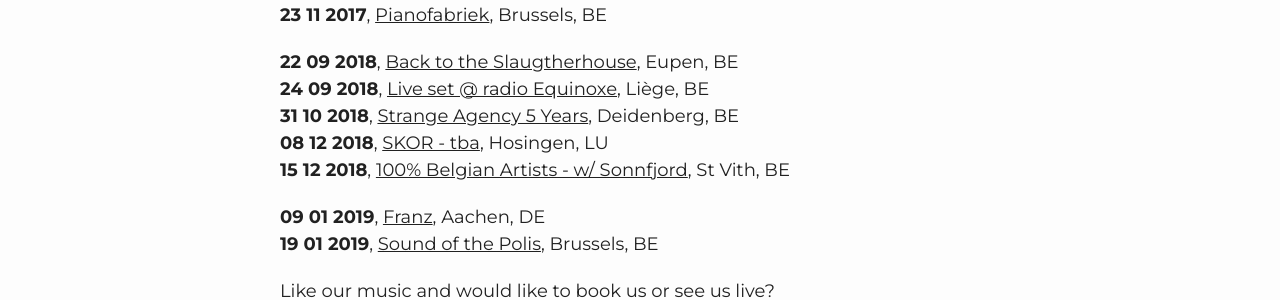
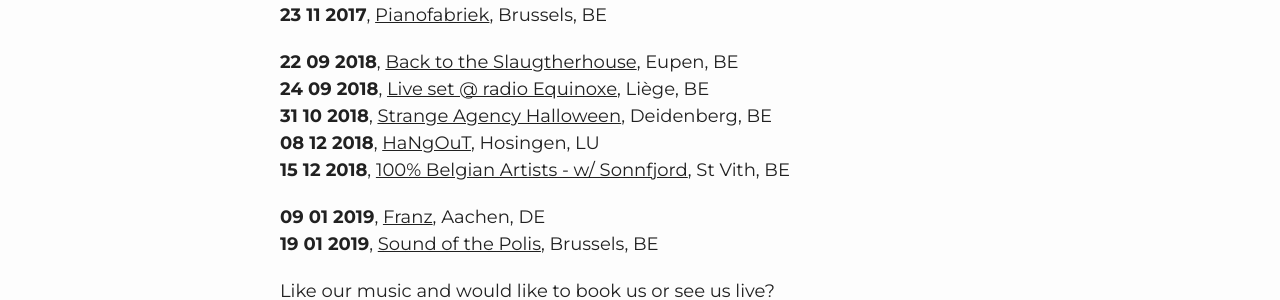
Before and after one commit to marcnoel/moad-site, a Jekyll site: the page built from live.html, in a window 1280 px wide. Shown: the part 334-634 px from the top of the page. Built offline with Jekyll 4.4.1, drawn with Linux system fonts in a browser that asks for light colours.

Commit message:
Update live.html

```diff
--- a/live.html
+++ b/live.html
@@ -49,9 +49,9 @@
     <li><strong>24 09 2018</strong>,
     <a style="text-decoration:underline;" href="https://www.facebook.com/equinoxefm/" target="_blank">Live set @ radio Equinoxe</a>, Liège, BE</li>
     <li><strong>31 10 2018</strong>,
-    <a style="text-decoration:underline;" href="https://www.facebook.com/events/1015559238615151/" target="_blank">Strange Agency 5 Years</a>, Deidenberg, BE</li>
+    <a style="text-decoration:underline;" href="https://www.facebook.com/events/1015559238615151/" target="_blank">Strange Agency Halloween</a>, Deidenberg, BE</li>
     <li><strong>08 12 2018</strong>,
-    <a style="text-decoration:underline;" href="https://www.facebook.com/skorband/" target="_blank">SKOR - tba</a>, Hosingen, LU</li>
+    <a style="text-decoration:underline;" href="https://www.facebook.com/pages/Garage-Hangout-D/406332116054463" target="_blank">HaNgOuT</a>, Hosingen, LU</li>
     <li><strong>15 12 2018</strong>,
     <a style="text-decoration:underline;" href="https://www.facebook.com/events/208433346653506/" target="_blank">100% Belgian Artists - w/ Sonnfjord</a>, St Vith, BE</li>
 
```
